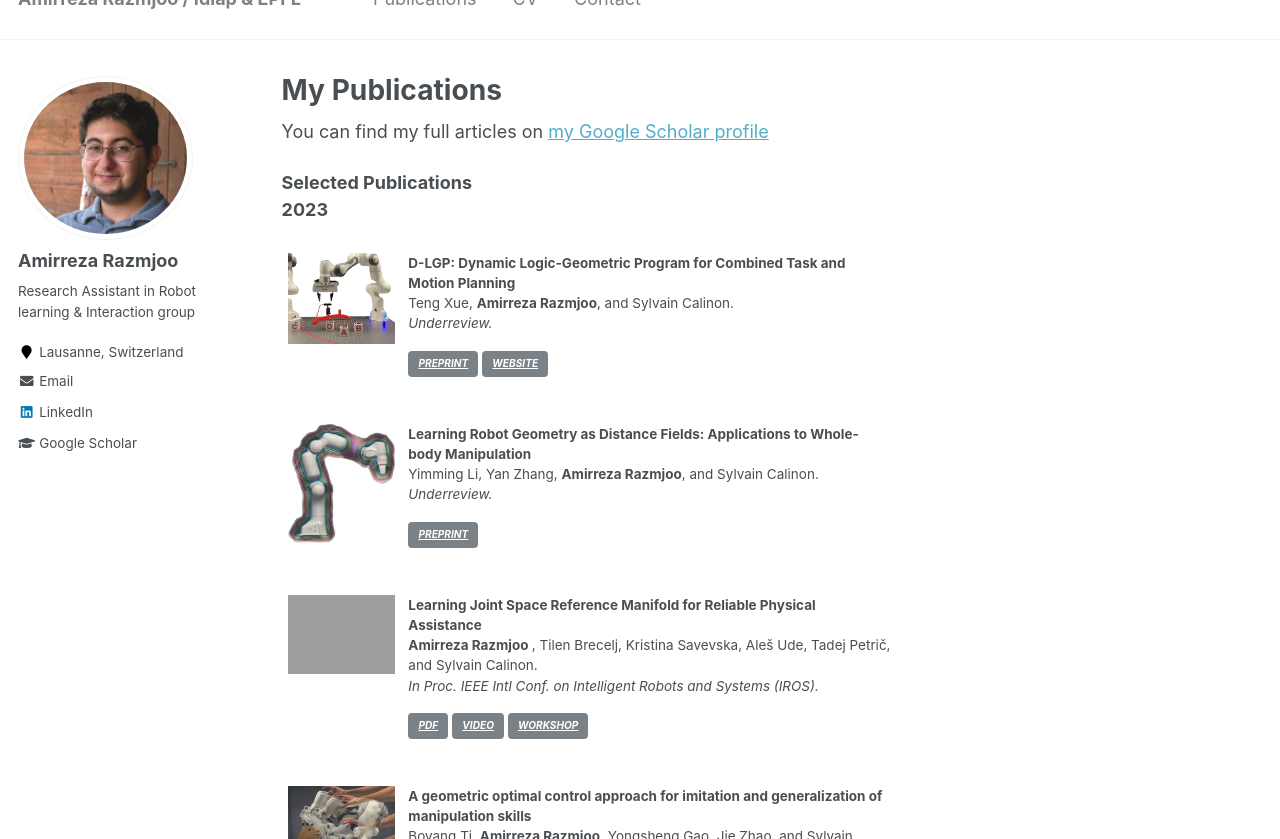
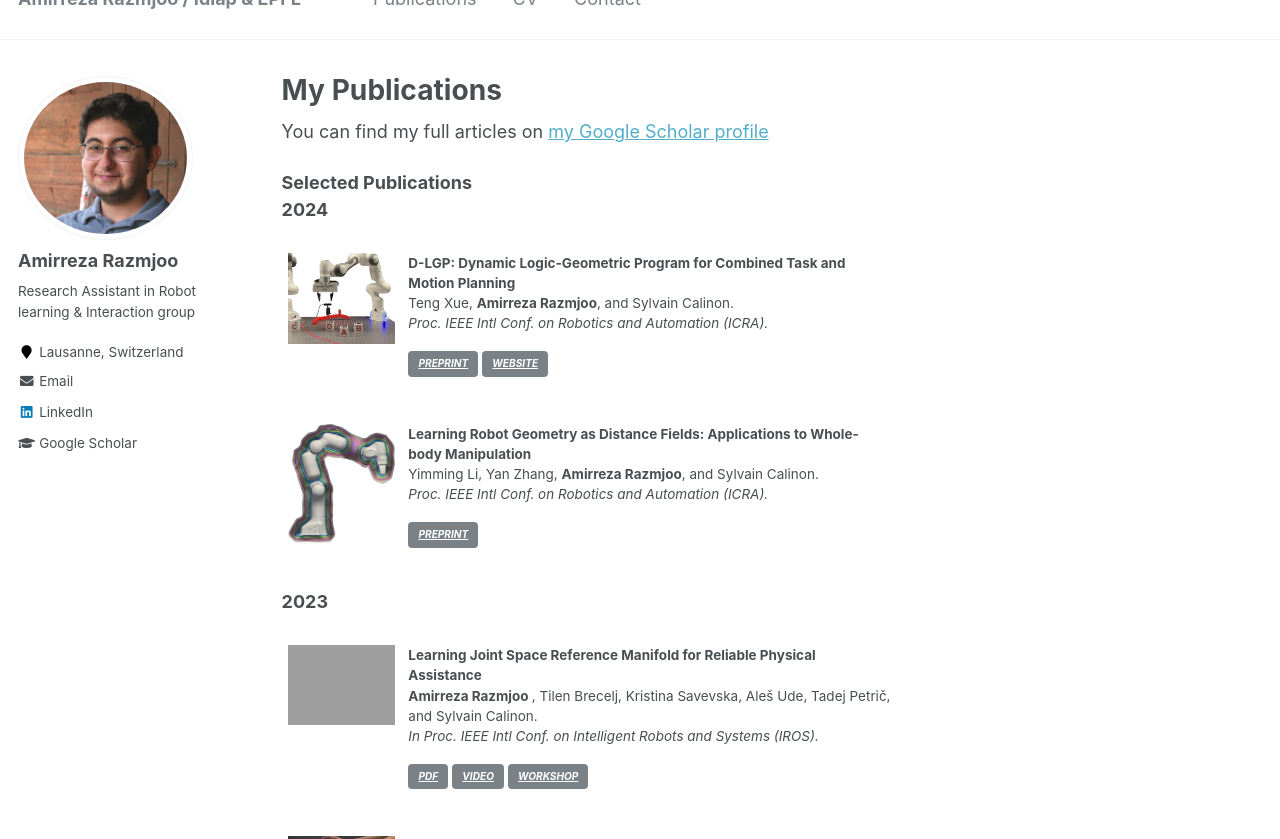
Before and after one commit to amirrazmjoo/amirrazmjoo.github.io, a Jekyll site: the page built from _pages/publications.md, in a window 1280 px wide and 900 px high, scrolled down 299 px, cut to the strip 61-900 px from the top of the window. Built offline with Jekyll 4.4.1, drawn with Linux system fonts in a browser that asks for light colours.

Commit message:
ICRA publications are added

```diff
--- a/_pages/publications.md
+++ b/_pages/publications.md
@@ -7,14 +7,14 @@ author_profile: true
 You can find my full articles on <a href="https://scholar.google.com/citations?user=yu3z4wcAAAAJ&hl=en"> my Google Scholar profile </a> <br>
 
 <strong>Selected Publications</strong> <br>
-<strong>2023</strong> <br>
+<strong>2024</strong> <br>
 <table >
 <tbody>
 <tr> <td style="width:120px; height=120px; vertical-align: top;"> <img style="float: left; margin-right: 10px " src="https://amirrazmjoo.github.io/images/ICRA24.jpeg" width="120px" height="120px" border="2px solid #bbb"> </td>
 <td style= "height=120px; vertical-align: top;"> <p>
 <strong> D-LGP: Dynamic Logic-Geometric Program for Combined Task and Motion Planning </strong> <br>
 Teng Xue, <strong>Amirreza Razmjoo</strong>, and Sylvain Calinon. <br>
-<i> Underreview.
+<i> Proc. IEEE Intl Conf. on Robotics and Automation (ICRA).
 <br>
 <div class="links">
     <a class="btn btn-info" href="https://arxiv.org/pdf/2312.02731.pdf" role="button" target="_blank"> PREPRINT </a>
@@ -30,7 +30,7 @@ Teng Xue, <strong>Amirreza Razmjoo</strong>, and Sylvain Calinon. <br>
 <td style= "height=120px; vertical-align: top;"> <p>
 <strong> Learning Robot Geometry as Distance Fields: Applications to Whole-body Manipulation </strong> <br>
 Yimming Li, Yan Zhang, <strong>Amirreza Razmjoo</strong>, and Sylvain Calinon. <br>
-<i> Underreview.
+<i> Proc. IEEE Intl Conf. on Robotics and Automation (ICRA).
 <br>
 <div class="links">
     <a class="btn btn-info" href="https://arxiv.org/pdf/2307.00533.pdf" role="button" target="_blank"> PREPRINT </a> </div>  </i>  </p> </td>
```
Also changed, not shown: other parts of _pages/publications.md (+1 -0 lines).
